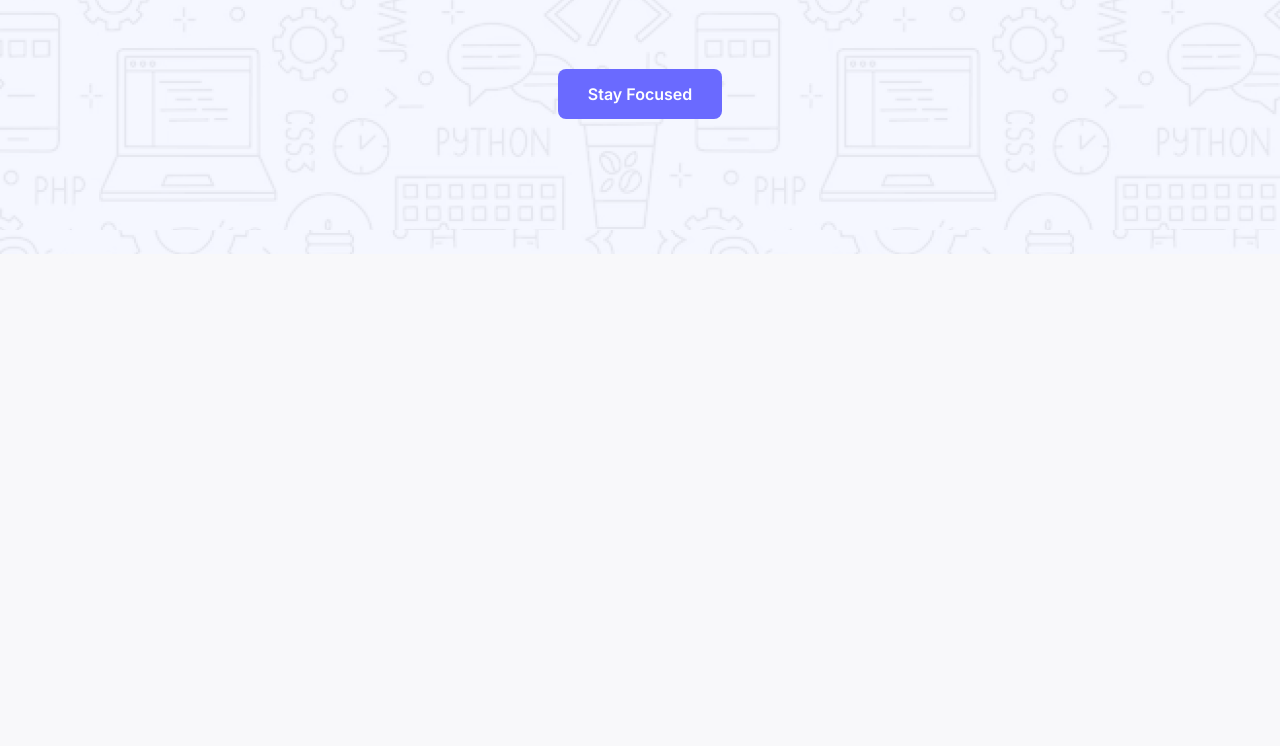
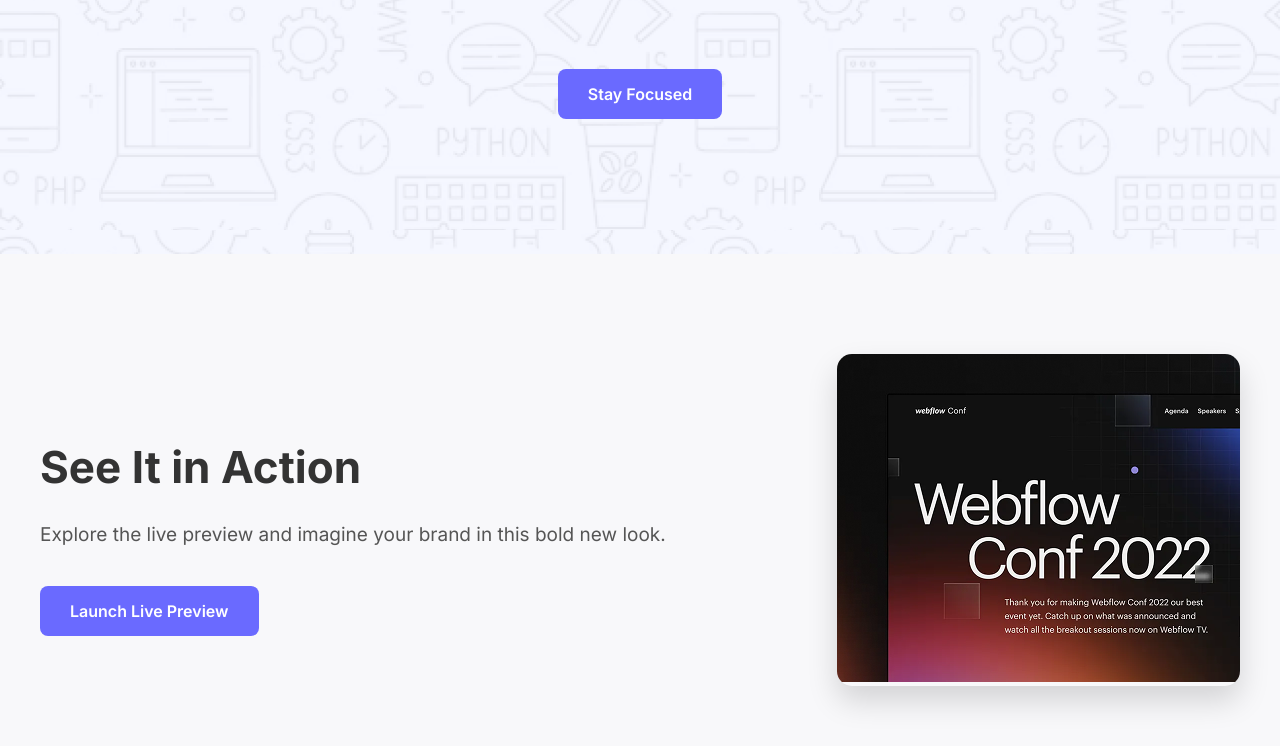
Before and after one commit to Nazifah-The-G/Ui-template-website, a plain HTML site: page index.html in a window 1280 px wide. Shown: the part 446-1192 px from the top of the page. Before the commit the page ends 800 px from the top, so only its background shows below. Drawn offline with Linux system fonts and the light colour scheme.

Commit message:
added see it section

```diff
--- a/index.html
+++ b/index.html
@@ -20,3 +20,13 @@
             <a href="http://ghy." class="stay-focused-button">Stay Focused</a>
         </div>
     </nav>
+     <section class="see-it-action-section">
+     <div class="see-it-action-content">
+         <h2>See It in Action</h2>
+         <p>Explore the live preview and imagine your brand in this bold new look.</p>
+         <a href="http://djs.com" class="launch-button">Launch Live Preview</a>
+     </div>
+     <div class="see-it-action-pic">
+         <img src="wc-mini.png" alt="">
+     </div>
+ </section>
--- a/style.css
+++ b/style.css
@@ -86,4 +86,65 @@ min-height: 500px;
 .hero-content .stay-focused-button:hover {
     background-color: #5555d3;
     cursor:pointer;
+    /*see-it-section*/
 }
+.see-it-action-section {
+    display: flex;
+    justify-content: center;
+    align-items: center;
+    padding: 100px 20px;
+    max-width: 1200px;
+    margin: 0 auto;
+    gap: 80px;
+    flex-wrap: wrap;
+}
+
+.see-it-action-content {
+    flex: 1;
+    min-width: 300px;
+    text-align: left;
+}
+
+.see-it-action-content h2 {
+    font-size: 44px;
+    font-weight: 700;
+    color: #333;
+    margin-bottom: 25px;
+    line-height: 1.2;
+}
+
+.see-it-action-content p {
+    font-size: 19px;
+    line-height: 1.7;
+    color: #555;
+    margin-bottom: 35px;
+}
+
+.see-it-action-content .launch-button {
+    background-color: #6a6aff;
+    color: white;
+    padding: 15px 30px;
+    border-radius: 8px;
+    text-decoration: none;
+    font-weight: 600;
+    display: inline-block;
+    transition: background-color 0.3s ease;
+}
+
+.see-it-action-content .launch-button:hover {
+    background-color: #5555d3;
+    cursor:pointer;
+}
+
+.see-it-action-pic {
+    border-radius: 15px;
+    overflow: hidden;
+    box-shadow: 0 15px 30px rgba(0,0,0,0.15);
+}
+
+.see-it-action-img {
+    width: 100%;
+    height: 100%;
+    object-fit: cover;
+    display: block;
+}
```
